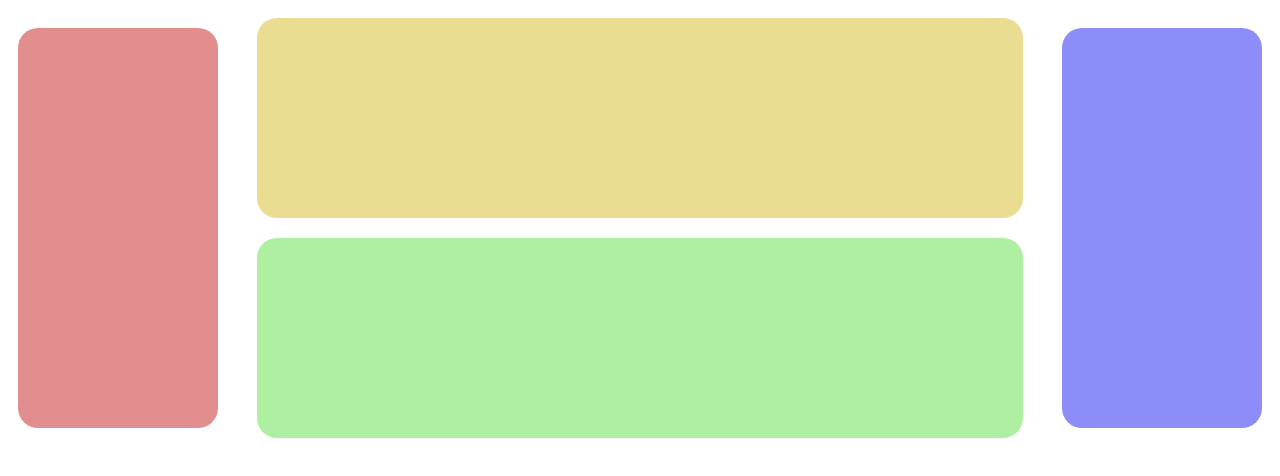
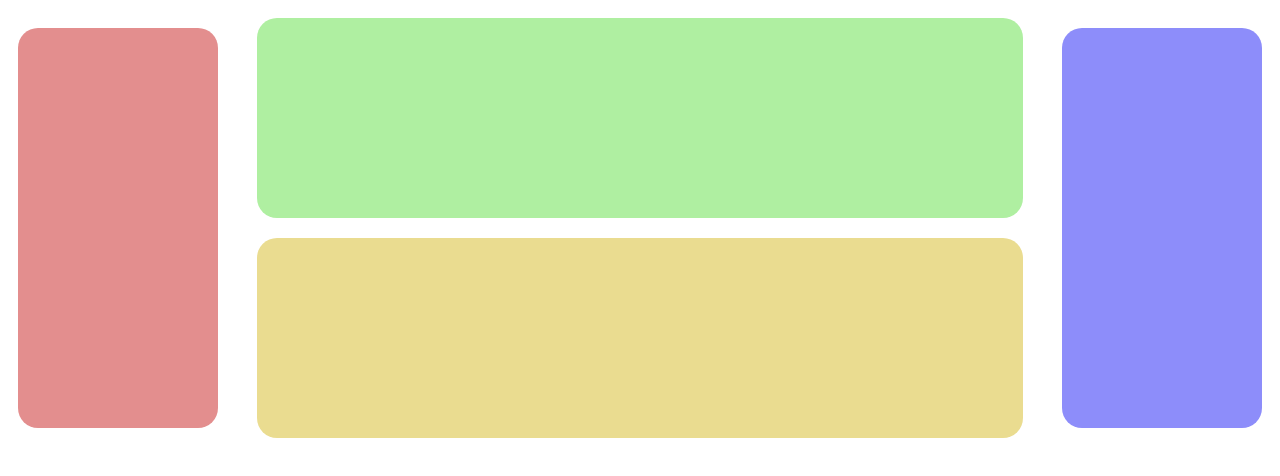
Before and after one commit to SamPalacio/layoutshifter, a plain HTML site: page index.html in a window 1280 px wide. Drawn offline with Linux system fonts and the light colour scheme.

Commit message:
order green

```diff
--- a/css/desktop.css
+++ b/css/desktop.css
@@ -16,3 +16,7 @@
     max-width: 200px;
     height: 400px;
 }
+
+.green{
+    order: -1;
+}
```
